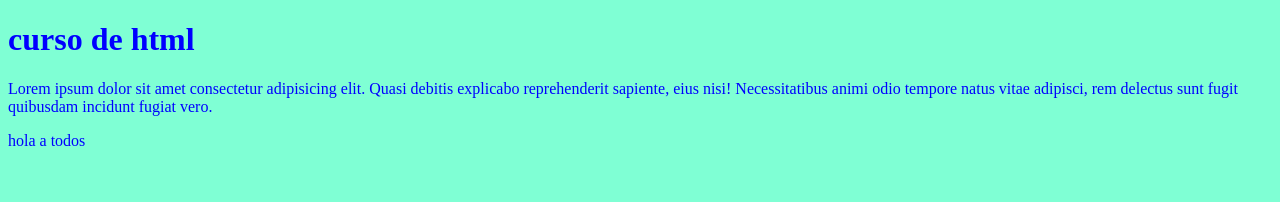
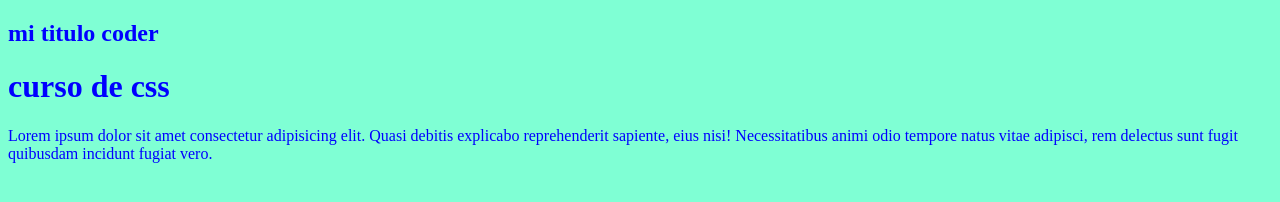
Before and after one commit to codercabral/prueba, a plain HTML site: page index.html in a window 1280 px wide. Drawn offline with Linux system fonts and the light colour scheme.

Commit message:
mis primeros cambios desde mirama

```diff
--- a/index.html
+++ b/index.html
@@ -8,10 +8,10 @@
     <title>clase de git</title>
 </head>
 <body>
-    <h1>curso de html</h1>
+    <h2>mi titulo coder</h2>
+    <h1>curso de css</h1>
     <p>Lorem ipsum dolor sit amet consectetur adipisicing elit. Quasi debitis explicabo reprehenderit sapiente, eius nisi! Necessitatibus animi odio tempore natus vitae adipisci, rem delectus sunt fugit quibusdam incidunt fugiat vero.</p>
     <div>
-        <span>hola a todos</span>
     </div>
 </body>
 </html>
```
